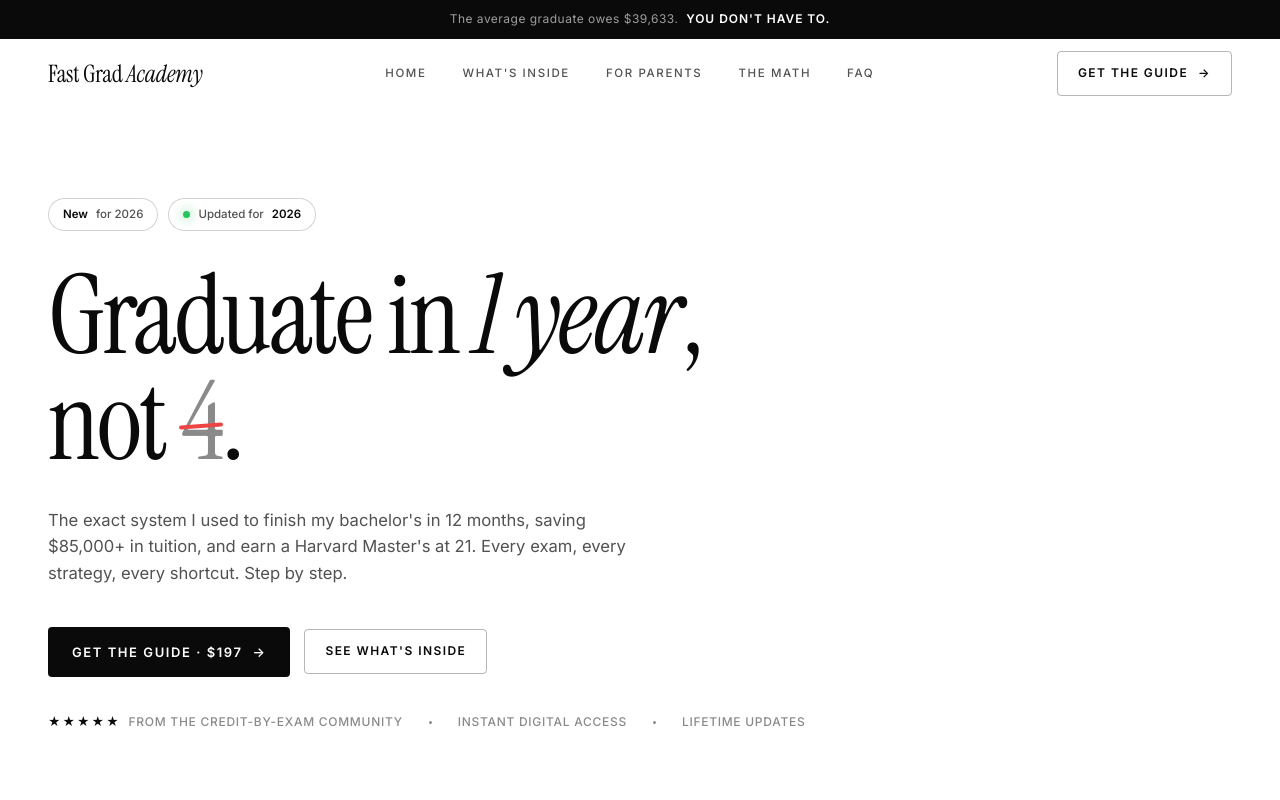
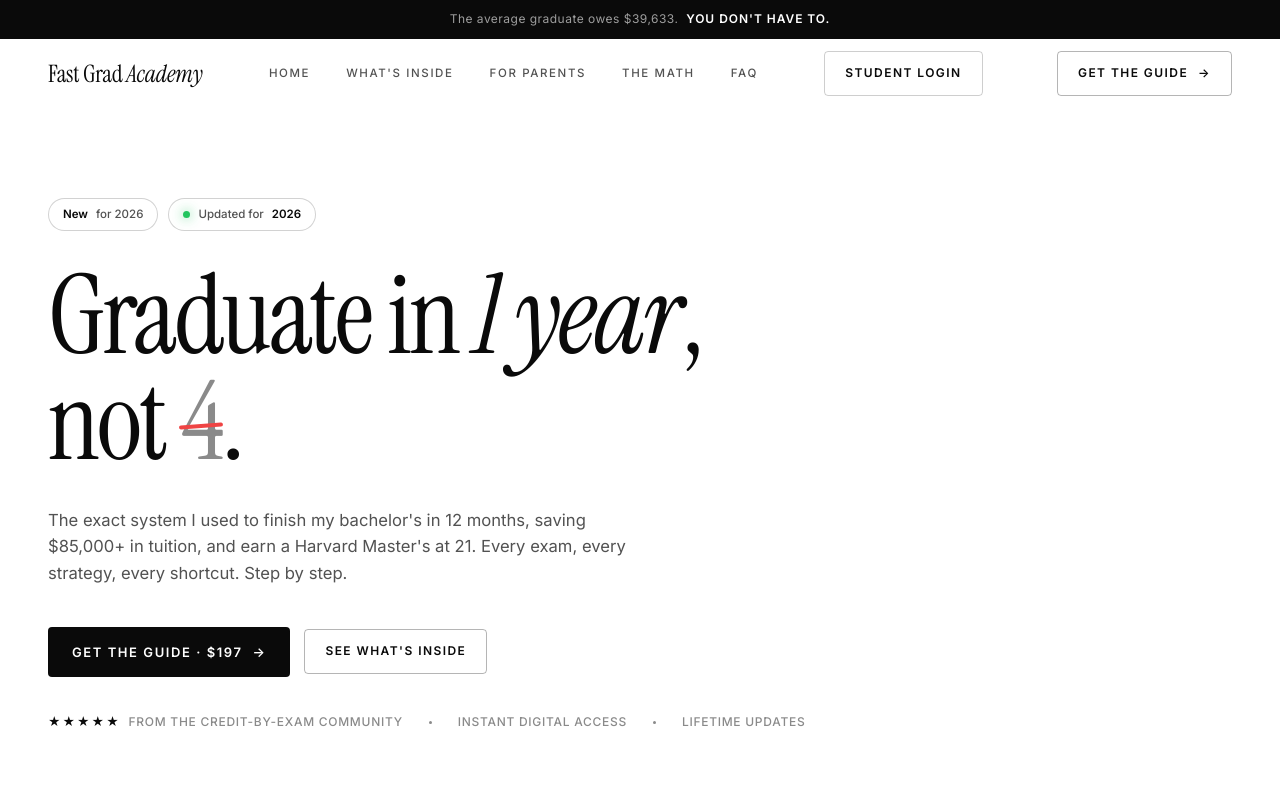
Before and after one commit to thejohnzheng/fast-grad-academy, a website: page index.html in a window 1280 px wide. Shown: the top 800 px of the page. Drawn offline with Linux system fonts and the light colour scheme.

Commit message:
feat: add Student Login button to landing page nav
Adds "Student Login" link to both desktop and mobile navigation
on index.html, pointing to /guide where the existing access gate
handles code entry or dashboard display.

Co-Authored-By: Claude Opus 4.6 <noreply@anthropic.com>

```diff
--- a/index.html
+++ b/index.html
@@ -900,6 +900,7 @@
       <a href="#math">The Math</a>
       <a href="#faq">FAQ</a>
     </div>
+    <a href="/guide" class="btn-outline" style="margin-right:8px;border-color:rgba(10,10,10,0.2);color:#0a0a0a;">Student Login</a>
     <a href="#pricing" class="btn-outline">Get The Guide <span>→</span></a>
     <button class="menu-btn" id="menuBtn" aria-label="Menu">
       <svg viewBox="0 0 24 24"><path d="M4 7h16M4 12h16M4 17h16"/></svg>
@@ -918,6 +919,7 @@
     <a href="#parents">For Parents</a>
     <a href="#math">The Math</a>
     <a href="#faq">FAQ</a>
+    <a href="/guide">Student Login</a>
     <a href="#pricing" class="mobile-nav-cta">Get The Guide</a>
   </div>
 </div>
```
